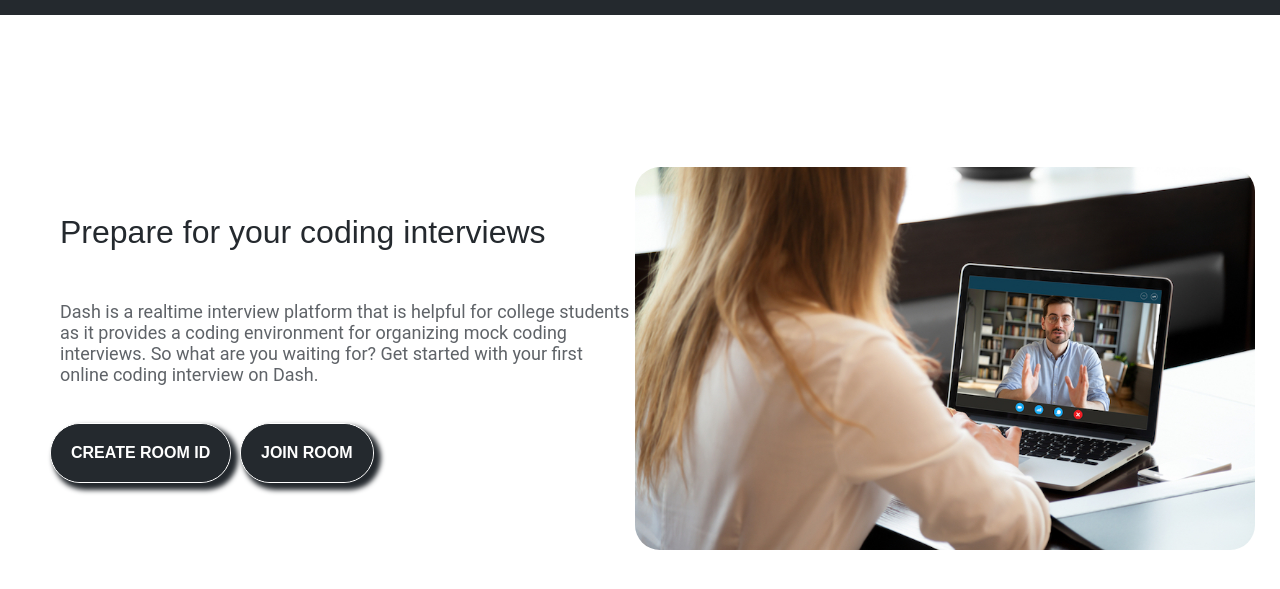
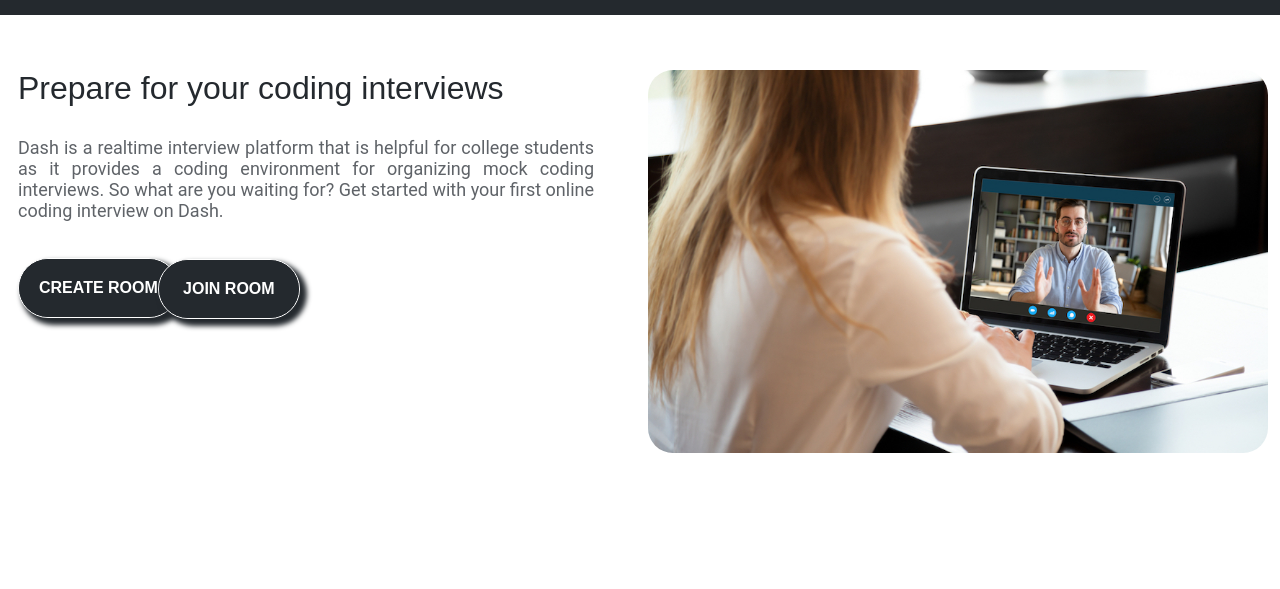
Before and after one commit to StealthX2k20/AvinashBonthu.github.io, a website: page main-page.html in a window 1280 px wide. Shown: the part 65-654 px from the top of the page. Drawn offline with Linux system fonts and the light colour scheme.

Commit message:
Update main-page.html
Minor UI changes.

```diff
--- a/main-page.html
+++ b/main-page.html
@@ -1,26 +1,87 @@
 <!DOCTYPE html>
 <html>
+  <head>
+    <meta charset="utf-8" />
+    <title>DASH</title>
+    <link rel="icon" href="d1.png" type="image/gif" sizes="16x16" />
+    <!-- <link rel="stylesheet" href="https://stackpath.bootstrapcdn.com/bootstrap/4.3.1/css/bootstrap.min.css" integrity="sha384-ggOyR0iXCbMQv3Xipma34MD+dH/1fQ784/j6cY/iJTQUOhcWr7x9JvoRxT2MZw1T" crossorigin="anonymous"> -->
+    <link
+      rel="stylesheet"
+      href="http://maxcdn.bootstrapcdn.com/font-awesome/4.2.0/css/font-awesome.min.css"
+    />
+    <link
+      href="http://fonts.googleapis.com/css?family=Cookie"
+      rel="stylesheet"
+      type="text/css"
+    />
+    <meta name="viewport" content="width=device-width, initial-scale=1.0" />
+    <link rel="stylesheet" type="text/css" href="styles/styles.css" />
 
-<head>
-	<meta charset="utf-8">
-	<link rel="icon" href="d1.png" type="image/gif" sizes="16x16">
-	<title>DASH</title>
-	<link rel="stylesheet" type="text/css" href="styles/styles.css">
+    <style>
+      .list_navigation {
+        display: inline-block;
+        /* margin-left: -20px; */
+        float: right;
+        padding: 5px;
+      }
+      .logo {
+        display: inline-block;
+      }
+      .image_class {
+        display: inline-block;
+      }
+      .header_class {
+        /* display: inline-block; */
+        height: 80px;
+      }
+      #heading_div {
+        margin-left: 18px;
+        margin-top: 23px;
+      }
+      #room_id {
+        /* display: inline-block; */
 
+        /* margin-top: 10%; */
+        margin-left: 18px;
+        float: bottom;
+      }
+      .main_body_class {
+        display: inline-block;
+        height: 700px;
+      }
+      #description_div {
+        text-align: justify;
+        display: block;
+        width: 45%;
+        margin-left: 18px;
+        color: #5f6368;
+        font-size: 1.125rem;
+        font-weight: 400;
+        font-family: "Google Sans", Roboto, Arial, sans-serif;
+      }
+    </style>
   </head>
 
   <body class="body_class">
-
-
     <div class="header_division_class">
       <nav class="header_class">
         <div class="logo">
-				<label ><a href="main-page.html"><img class="image_class" src="dash1.png" placeholder="DASH logo"></a></label>
-
+          <label
+            ><a href="main-page.html"
+              ><img
+                class="image_class"
+                src="dash1.png"
+                placeholder="DASH logo"
+                style="margin-bottom: -2px" /></a
+          ></label>
 
           <ul class="list_navigation">
-					<li><a class="nav_link_class" id="aboutUs" href="/">ABOUT US</a></li>
-					<li><a class="nav_link_class" id="contact" href="/">CONTACT US</a></li>
+            <li>
+              <a class="nav_link_class" id="aboutUs" href="/">ABOUT US</a>
+            </li>
+            <li>
+              <a class="nav_link_class" id="contact" href="/">CONTACT US</a>
+            </li>
           </ul>
         </div>
       </nav>
@@ -32,55 +93,68 @@
       </div>
 
       <div id="main_image">
-						<img src="interview.jpg">
+        <img src="interview.jpg" style="margin-left: 13px" />
       </div>
 
-					<div id="description_div">
-						<p> Dash is a realtime interview platform that is helpful for college students as it provides a coding environment for organizing mock coding interviews.
-						So what are you waiting for? Get started with your first online coding interview on Dash.</p>
+      <div id="description_div" style="margin-top: -20px">
+        <p>
+          Dash is a realtime interview platform that is helpful for college
+          students as it provides a coding environment for organizing mock
+          coding interviews. So what are you waiting for? Get started with your
+          first online coding interview on Dash.
+        </p>
+
+        <div class="btns">
+          <div class="sign_in_class">
+            <button
+              class="button"
+              id="create_btn"
+              style="
+                margin-left: -50px;
+                display: inline-block;
+                margin-top: -100%;
+              "
+            >
+              CREATE ROOM
+            </button>
+          </div>
+        </div>
+        <div class="sign_up_class" style="display: inline-flex; float: right; margin-left: 0px; margin-right: 45%;">
+          <a
+            href="join.html"
+            class="button"
+            target="_blank"
+            style="
+              text-decoration: none;
+              margin-right: 35px;
+              width: 100px;
+              text-align: center;
+            "
+            >JOIN ROOM</a
+          >
+        </div>
       </div>
 
-
-				<div class="sign_in_class">
-
-
-					<button class="button" id="create_btn">CREATE ROOM ID</button>
-
+      <div id="room_id">
+        <label>Room Id</label>
+        <input
+          type="input"
+          name="input"
+          placeholder="Room id"
+          id="room_input"
+          readonly
+        />
+        <button id="copy_btn">copy</button>
       </div>
-
-				<div class="sign_up_class">
-
-					<a href="join.html" class="button" target="_blank">JOIN ROOM</a>
-
-				</div>
-
-
-
-				<div id="room_id">
-					<label>Room Id:</label>
-					<input type="input" name="input" placeholder="Room id" id="room_input" readonly>
-					<button id="copy_btn">copy</button>
     </div>
 
     <!-- <div id="copy_btn">
 
 				</div> -->
-		</div>
-
-
-
 
     <footer>
-
-		<div class="footer_class">
-
-
-
-		</div>
-
+      <div class="footer_class"></div>
     </footer>
     <script type="module" src="mainPage.js" crossorigin="anonymous"></script>
-
   </body>
-
 </html>
```
Lines whose indentation alone changed are shown as unchanged.
